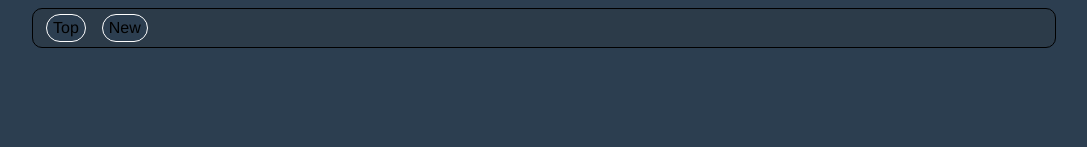
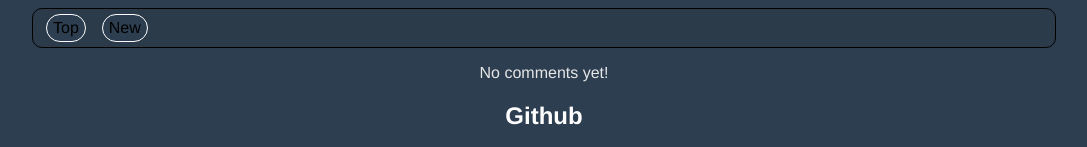
Before and after one commit to jhuch-cs/Vue-Reddit-Clone, a Vue app: page /post/1 in a window 1280 px wide. Shown: the part 1420-1567 px from the top of the page, without its empty margins (96-1183 px from the left). Before the commit the page ends 1488 px from the top, so only its background shows below. Built offline with nearby package versions, Linux system fonts and the light colour scheme.

Commit message:
Added GitHub footer and minor fixes

```diff
--- a/src/views/Comments.vue
+++ b/src/views/Comments.vue
@@ -28,7 +28,9 @@
       >
         <Comment :comment="comment" />
       </div>
+      <p v-if="sortedComments.length == 0">No comments yet!</p>
     </div>
+    <h2 class="footer"><a href="https://github.com/jhuch-cs/Vue-Reddit-Clone">Github</a></h2>
   </div>
 </template>
 
@@ -177,4 +179,13 @@ button {
     margin: 10px 0;
   }
 }
+
+.footer a {
+  text-decoration: none !important;
+  color: white;
+}
+
+.footer a:hover {
+  color: lightblue;
+}
 </style>
--- a/src/views/Home.vue
+++ b/src/views/Home.vue
@@ -8,6 +8,7 @@
       </div>
     </div>
     <PostList :posts="posts"/>
+    <h2 class="footer"><a href="https://github.com/jhuch-cs/Vue-Reddit-Clone">Github</a></h2>
   </div>
 </template>
 
@@ -72,4 +73,13 @@ input {
   height: 40px;
   background-color: #2c3e50;
 }
+
+.footer a {
+  text-decoration: none !important;
+  color: white;
+}
+
+.footer a:hover {
+  color: lightblue;
+}
 </style>
```
